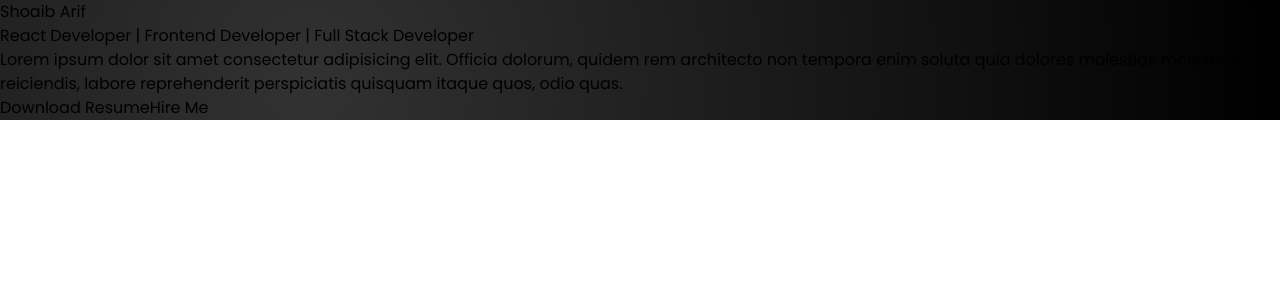
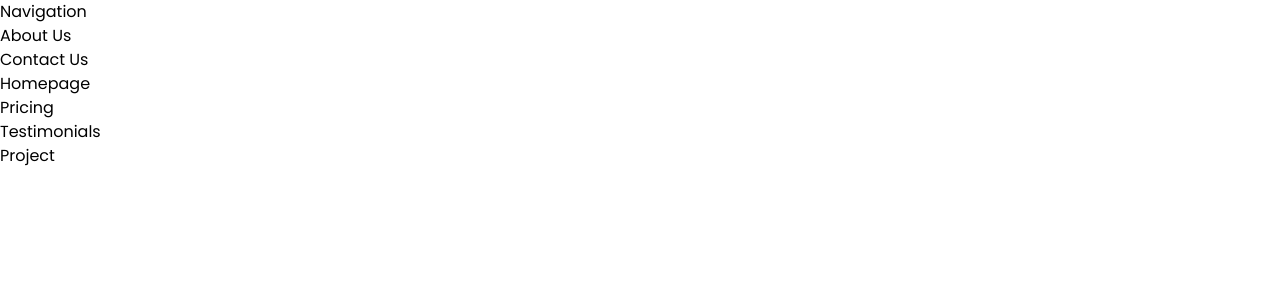
Before and after one commit to shoaibmarif/portfolio, a React (Vite) app: page / in a window 1280 px wide. Shown: the top 300 px of the page. Built offline with nearby package versions, Linux system fonts and the light colour scheme.

Commit message:
added route file for components

```diff
--- a/src/App.tsx
+++ b/src/App.tsx
@@ -1,27 +1,17 @@
 import {Wrapper} from "./shared/Wrapper"
-import {navigationLinks} from "./config/data";
 import Typewriter from 'typewriter-effect';
+import {Navigation,About,ContactUs,Homepage,Pricing,Testimonials,Project} from "./sections/index.js";
 
 const App = () =>{
   return(
-
     <div>
-
-
-
-    <section className="h-dvh w-full bg-[#2E2E2E] text-white relative" style={{background: "radial-gradient(circle at 24.1% 68.8%, rgb(50, 50, 50) 0%, rgb(0, 0, 0) 99.4%)"}}>
-      {/* Social ICONS Here  */}
-      <Wrapper classes="flex items-center flex-col ">
-          <h1>Shoaib Arif</h1>
-          <h2>React Developer | Frontend Developer | Full Stack Developer</h2>
-          <p>Lorem ipsum dolor sit amet consectetur adipisicing elit. Officia dolorum, quidem rem architecto non tempora enim soluta quia dolores molestias molestiae reiciendis, labore reprehenderit perspiciatis quisquam itaque quos, odio quas.</p>
-          <div>
-            <button>Download Resume</button>
-            <button>Hire Me</button>
-          </div>
-      </Wrapper>
-
-    </section>
+      <Navigation/>
+      <About/>
+      <ContactUs/>
+      <Homepage/>
+      <Pricing/>
+      <Testimonials/>
+      <Project/>
     </div>
   )
 }
--- a/src/sections/Navigation/Navigation.jsx
+++ b/src/sections/Navigation/Navigation.jsx
@@ -2,6 +2,6 @@ import React from 'react';
 
 export const Navigation = () => {
     return(
-        <div>Navigation</div>
+        <div className=''>Navigation</div>
     )
 }
--- /dev/null
+++ b/src/sections/index.js
@@ -0,0 +1,10 @@
+import { Navigation } from "./Navigation/Navigation";
+import {About} from "./About/About";
+import {ContactUs} from "./ContactUs/ContactUs";
+import {Homepage} from "./Homepage/Homepage";
+import {Pricing} from "./Pricing/Pricing";
+import {Testimonials} from "./Testimonial/Testimonials";
+import {Project} from "./Project/Projects";
+
+
+export {Navigation,About,ContactUs,Homepage,Pricing,Testimonials,Project}
```
Also changed, not shown: public/icons/hand.png (deleted), src/sections/Project/Projects.jsx (renamed from src/sections/Project/Project.jsx).
